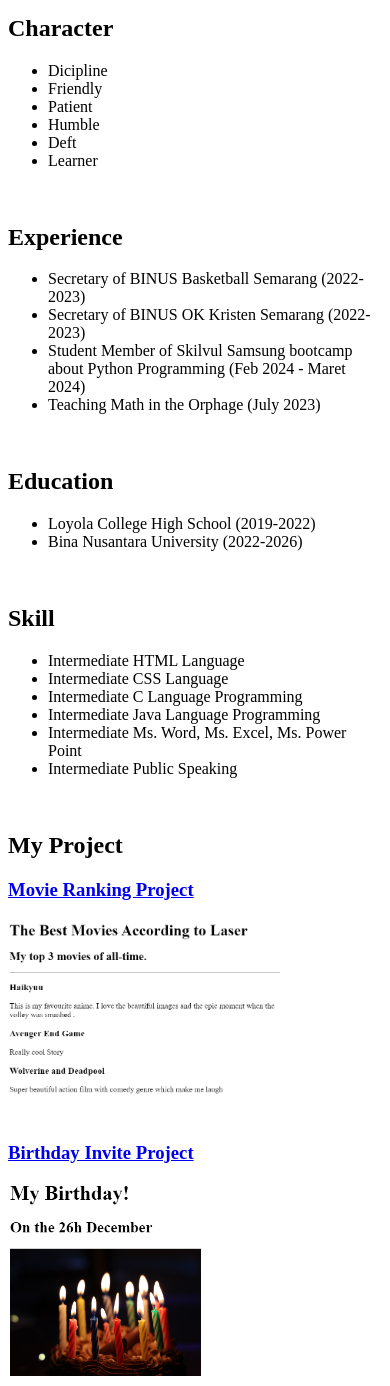
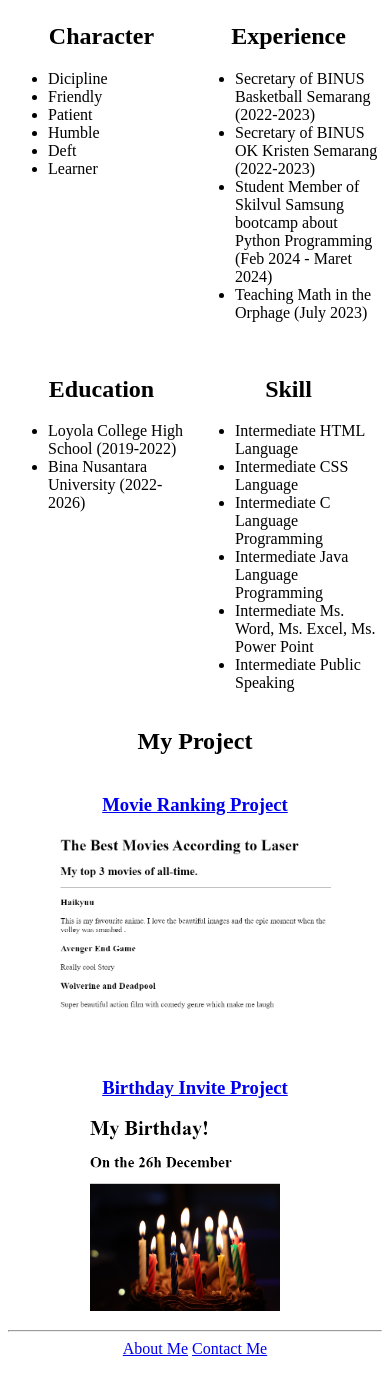
Before and after one commit to Lasercl/html-portofolio, a plain HTML site: page MainPage.html in a window 390 px wide. Shown: the part 411-1797 px from the top of the page. Drawn offline with Linux system fonts and the light colour scheme.

Commit message:
add the style more update and more responsive

```diff
--- a/MainPage.html
+++ b/MainPage.html
@@ -37,6 +37,8 @@ https://developer.mozilla.org/en-US/docs/Web/HTML/Element/img#attr-height -->
     </div>
 
     <hr />
+    <div id="container">
+      <div id="character">
         <h2>Character</h2>
         <ul>
           <li>Dicipline</li>
@@ -46,24 +48,29 @@ https://developer.mozilla.org/en-US/docs/Web/HTML/Element/img#attr-height -->
           <li>Deft</li>
           <li>Learner</li>
         </ul>
-    <br />
+      </div>
+      <div id="experience">
         <h2>Experience</h2>
         <ul>
           <li>Secretary of BINUS Basketball Semarang (2022-2023)</li>
           <li>Secretary of BINUS OK Kristen Semarang (2022-2023)</li>
           <li>
-        Student Member of Skilvul Samsung bootcamp about Python Programming (Feb
-        2024 - Maret 2024)
+            Student Member of Skilvul Samsung bootcamp about Python Programming
+            (Feb 2024 - Maret 2024)
           </li>
           <li>Teaching Math in the Orphage (July 2023)</li>
         </ul>
-    <br />
+      </div>
+
+      <div id="education">
         <h2>Education</h2>
         <ul>
           <li>Loyola College High School (2019-2022)</li>
           <li>Bina Nusantara University (2022-2026)</li>
         </ul>
-    <br />
+      </div>
+
+      <div id="skill">
         <h2>Skill</h2>
         <ul>
           <li>Intermediate HTML Language</li>
@@ -73,21 +80,34 @@ https://developer.mozilla.org/en-US/docs/Web/HTML/Element/img#attr-height -->
           <li>Intermediate Ms. Word, Ms. Excel, Ms. Power Point</li>
           <li>Intermediate Public Speaking</li>
         </ul>
-    <br />
-
+      </div>
+    </div>
+    <div id="project">
       <h2>My Project</h2>
-    <h3><a href="./public/movie-ranking.html">Movie Ranking Project</a></h3>
+      <div id="container-flex">
+        <div id="movieproject">
+          <h3>
+            <a href="./public/movie-ranking.html">Movie Ranking Project</a>
+          </h3>
           <img
             src="./assets/images/mybestmovie.png"
             height="200px"
             alt="The highlight picture about my favorite film"
           />
-    <h3><a href="./public/birthday-invite.html">Birthday Invite Project</a></h3>
+        </div>
+        <div id="birthdayproject">
+          <h3>
+            <a href="./public/birthday-invite.html">Birthday Invite Project</a>
+          </h3>
           <img
             src="./assets/images/mybirthday.png"
             height="200px"
             alt="The highlight about my birthday page"
           />
+        </div>
+      </div>
+    </div>
+
     <hr />
     <a href="./public/about.html">About Me</a>
     <a href="./public/contact.html">Contact Me</a>
--- a/style/MainPage.css
+++ b/style/MainPage.css
@@ -5,3 +5,31 @@
     flex-wrap: wrap;
     justify-content: center;
 }
+body{
+    text-align: center;
+}
+#container{
+    display: grid;
+    grid-template-columns: 1fr 1fr;
+    grid-template-rows: 1fr 1fr;
+    width: 60%;
+    margin-left: auto;
+    margin-right: auto;
+}
+#container ul{
+    text-align: left;
+}
+#container-flex{
+    display: flex;
+    flex-wrap: wrap;
+    gap: 20px;
+    justify-content: center;
+
+}
+@media (max-width:548px){
+    #container{
+        font-size: 20pxx;
+        width: 100%;
+    }
+
+}
```
Lines whose indentation alone changed are shown as unchanged.
